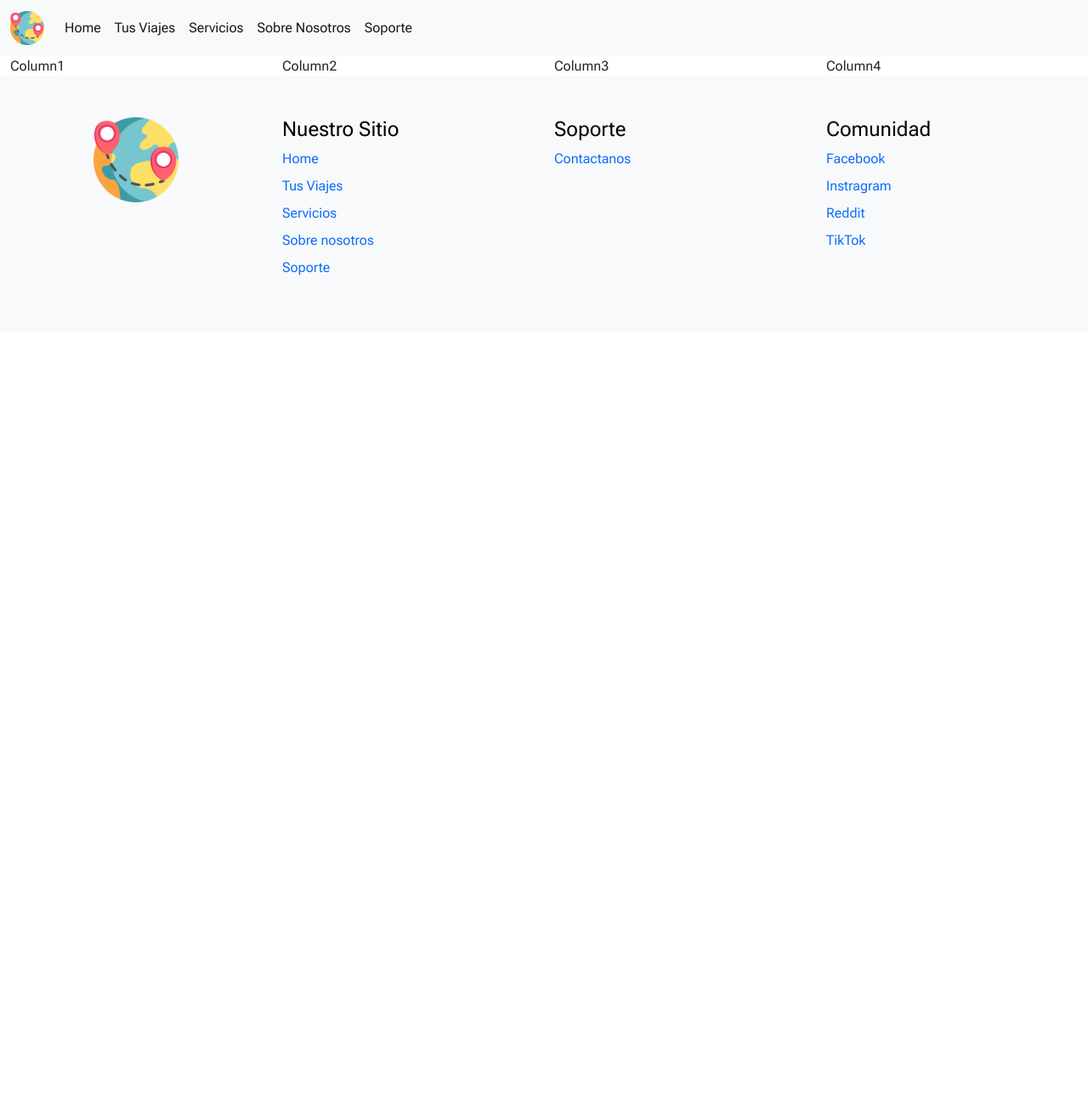
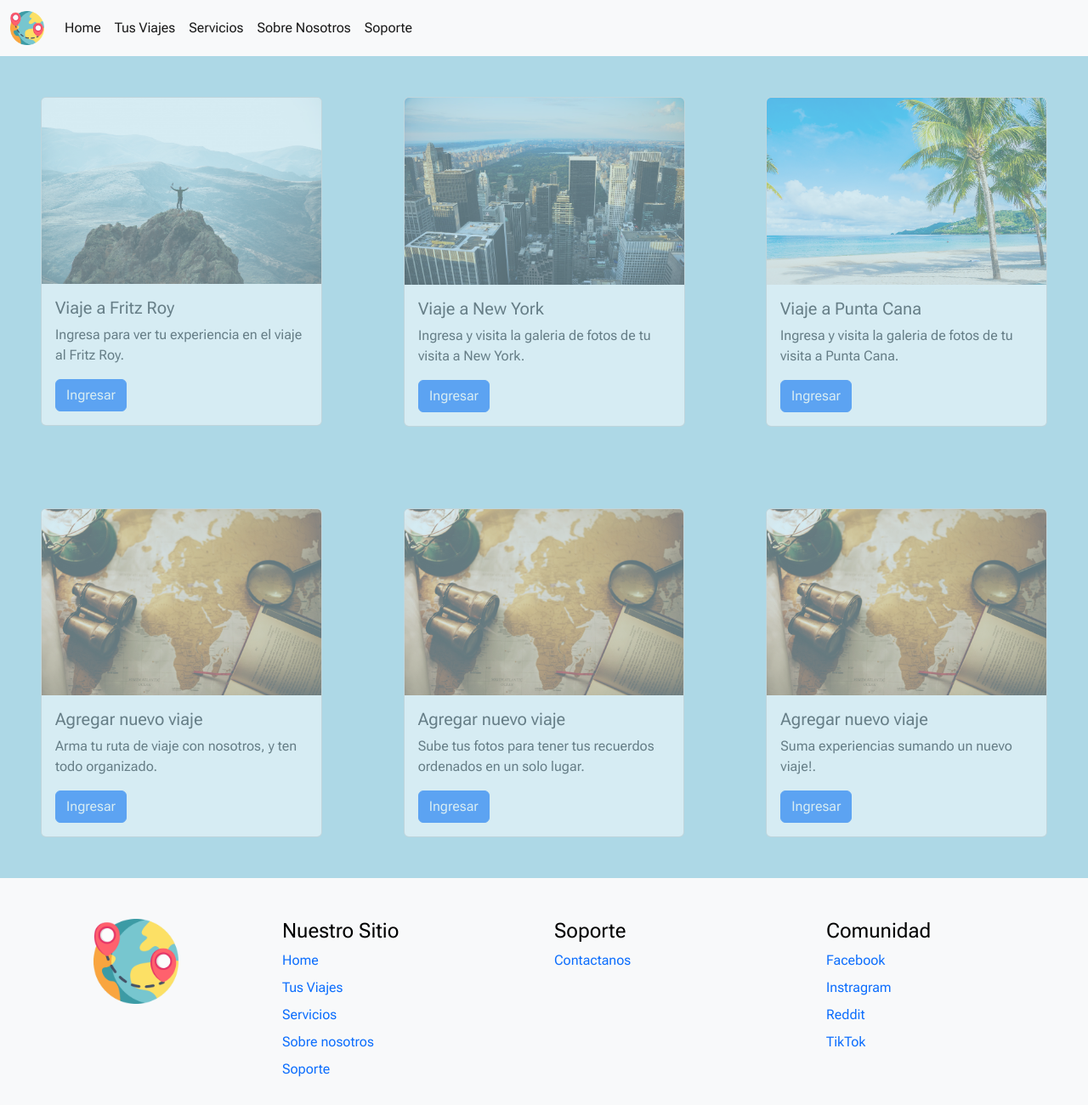
Before and after one commit to walmarb/MakeYourTrip_CoderHouse, a plain HTML site: page paginas/tusViajes.html in a window 1280 px wide. Shown: the whole page at 85% size. Before the commit the page ends 800 px from the top, so only its background shows below. Drawn offline with nearby package versions, Linux system fonts and the light colour scheme.

Commit message:
Segunda Entrega

```diff
--- a/paginas/tusViajes.html
+++ b/paginas/tusViajes.html
@@ -15,6 +15,7 @@
     <!-- CSS only -->
     <link href="https://cdn.jsdelivr.net/npm/bootstrap@5.2.0-beta1/dist/css/bootstrap.min.css" rel="stylesheet"
         integrity="sha384-0evHe/X+R7YkIZDRvuzKMRqM+OrBnVFBL6DOitfPri4tjfHxaWutUpFmBp4vmVor" crossorigin="anonymous">
+    <link href="https://unpkg.com/aos@2.3.1/dist/aos.css" rel="stylesheet">
     <link rel="stylesheet" href="../style.css">
 </head>
 
@@ -52,25 +53,87 @@
             </div>
         </nav>
     </header>
-
-    <main class="container-fluid">
+    <main class="container-fluid background">
         <div class="row">
-            <div class="col-lg-3 col-md-6 col-xs-12">
-                Column1
+            <div class="col-lg-4 col-md-6 col-xs-12 p-5">
+                <div data-aos="flip-left">
+                    <div class="card imagen__viajes">
+                        <img src="../img/hikers-on-top.jpg" class="card-img-top" alt="...">
+                        <div class="card-body">
+                            <h5 class="card-title">Viaje a Fritz Roy</h5>
+                            <p class="card-text">Ingresa para ver tu experiencia en el viaje al Fritz Roy.</p>
+                            <a href="#" class="btn btn-primary">Ingresar</a>
+                        </div>
+                    </div>
+                </div>
             </div>
-            <div class="col-lg-3 col-md-6 col-xs-12">
-                Column2
+            <div class="col-lg-4 col-md-6 col-xs-12 p-5">
+                <div data-aos="flip-left">
+                    <div class="card imagen__viajes">
+                        <img src="../img/new-york-city-central-park.jpg" class="card-img-top" alt="...">
+                        <div class="card-body">
+                            <h5 class="card-title">Viaje a New York</h5>
+                            <p class="card-text"> Ingresa y visita la galeria de fotos de tu visita a New York.</p>
+                            <a href="#" class="btn btn-primary">Ingresar</a>
+                        </div>
+                    </div>
+                </div>
             </div>
-            <div class="col-lg-3 col-md-6 col-xs-12">
-                Column3
+            <div class="col-lg-4 col-md-6 col-xs-12 p-5">
+                <div data-aos="flip-left">
+                    <div class="card imagen__viajes">
+                        <img src="../img/tropical-beach.jpg" class="card-img-top" alt="...">
+                        <div class="card-body">
+                            <h5 class="card-title">Viaje a Punta Cana</h5>
+                            <p class="card-text">Ingresa y visita la galeria de fotos de tu visita a Punta Cana.</p>
+                            <a href="#" class="btn btn-primary">Ingresar</a>
+                        </div>
+                    </div>
+                </div>
             </div>
-            <div class="col-lg-3 col-md-6 col-xs-12">
-                Column4
+        </div>
+        <div class="row">
+            <div class="col-lg-4 col-md-6 col-xs-12 p-5">
+                <div data-aos="fade-up"
+                data-aos-duration="3000">
+                    <div class="card imagen__viajes">
+                        <img src="../img/binoculars-and-magnifying-glass-on-map.jpg" class="card-img-top" alt="...">
+                        <div class="card-body">
+                            <h5 class="card-title">Agregar nuevo viaje</h5>
+                            <p class="card-text">Arma tu ruta de viaje con nosotros, y ten todo organizado.</p>
+                            <a href="../paginas/servicios.html" class="btn btn-primary">Ingresar</a>
+                        </div>
+                    </div>
+                </div>
+            </div>
+            <div class="col-lg-4 col-md-6 col-xs-12 p-5">
+                <div data-aos="fade-up"
+                data-aos-duration="3000">
+                    <div class="card imagen__viajes">
+                        <img src="../img/binoculars-and-magnifying-glass-on-map.jpg" class="card-img-top" alt="...">
+                        <div class="card-body">
+                            <h5 class="card-title">Agregar nuevo viaje</h5>
+                            <p class="card-text">Sube tus fotos para tener tus recuerdos ordenados en un solo lugar.</p>
+                            <a href="../paginas/servicios.html" class="btn btn-primary">Ingresar</a>
+                        </div>
+                    </div>
+                </div>
+            </div>
+            <div class="col-lg-4 col-md-6 col-xs-12 p-5">
+                <div data-aos="fade-up"
+                data-aos-duration="3000">
+                    <div class="card imagen__viajes">
+                        <img src="../img/binoculars-and-magnifying-glass-on-map.jpg" class="card-img-top" alt="...">
+                        <div class="card-body">
+                            <h5 class="card-title">Agregar nuevo viaje</h5>
+                            <p class="card-text">Suma experiencias sumando un nuevo viaje!.</p>
+                            <a href="../paginas/servicios.html" class="btn btn-primary">Ingresar</a>
+                        </div>
+                    </div>
+                </div>
             </div>
         </div>
     </main>
-
-
 
     <footer class="bg-light py-4 py-md-5">
         <div class="container-fluid">
@@ -111,6 +174,11 @@
     <script src="https://cdn.jsdelivr.net/npm/bootstrap@5.2.0-beta1/dist/js/bootstrap.bundle.min.js"
         integrity="sha384-pprn3073KE6tl6bjs2QrFaJGz5/SUsLqktiwsUTF55Jfv3qYSDhgCecCxMW52nD2"
         crossorigin="anonymous"></script>
+
+    <script src="https://unpkg.com/aos@2.3.1/dist/aos.js"></script>
+    <script>
+        AOS.init();
+    </script>
 </body>
 
 </html>
--- a/style.css
+++ b/style.css
@@ -8,6 +8,12 @@ body{
     /*font-family: 'Roboto', sans-serif;*/
     font-family: 'Roboto Flex', sans-serif;
 }
+
+.background{
+    background-color: lightblue;
+}
+
+
 /* Escritorio */
 @media only screen and (min-width: 769px){
     #grilla{
@@ -85,13 +91,29 @@ body{
         width: 60px;
     }
 
+    .wrapper{
+        display: flex;
+        height: 100%;
+        width: 60%;
+        margin: 0% auto;
+    }
+
+    .scroll-text{
+        color: white;
+        animation: scroll 60s linear forwards;
+    }
+
+    @keyframes scroll {
+        from { top: 0;}
+        to { top : -7500px}
+    }
+
     .contenedor{
-        background-image: url(./img/vacation-at-sea-and-resort-concept-stupefied-lifeguard-with-lifebuoy-looks-surprisingly-into-distance.jpg);
+        background-image: url(./img/beach-1867590.jpg);
         background-position: center;
         background-size:cover;
         background-position-y:top;
         background-repeat: no-repeat;
-        height: 55rem;
     }
 
     .section{
@@ -106,13 +128,12 @@ body{
     .section h1{
         text-align: left;
         font-size:4rem;
-        padding-bottom: 10rem;
+        padding-bottom: 5rem;
     }
 
     .section p{
         text-align: left;
-        justify-content: center;
-        font-size: 2rem;
+        font-size: 1vw;
         margin-bottom: 2rem;
     }
 
@@ -143,6 +164,13 @@ body{
     .footer__image{
         text-align: center;
         height: 100px;
+    }
+    .imagen__viajes{
+        opacity: 50%;
+    }
+
+    .imagen__viajes:hover{
+        opacity: 100%;
     }
 
     .animacion{
```
Also changed, not shown: index.html (+9 -3 lines), img/beach-1867590.jpg (added), img/beautiful-snowy-landscape-with-the-mountains (1).jpg (added), img/binoculars-and-magnifying-glass-on-map.jpg (added), img/hikers-on-top.jpg (added), img/new-york-city-central-park.jpg (added), img/tropical-beach.jpg (added).
